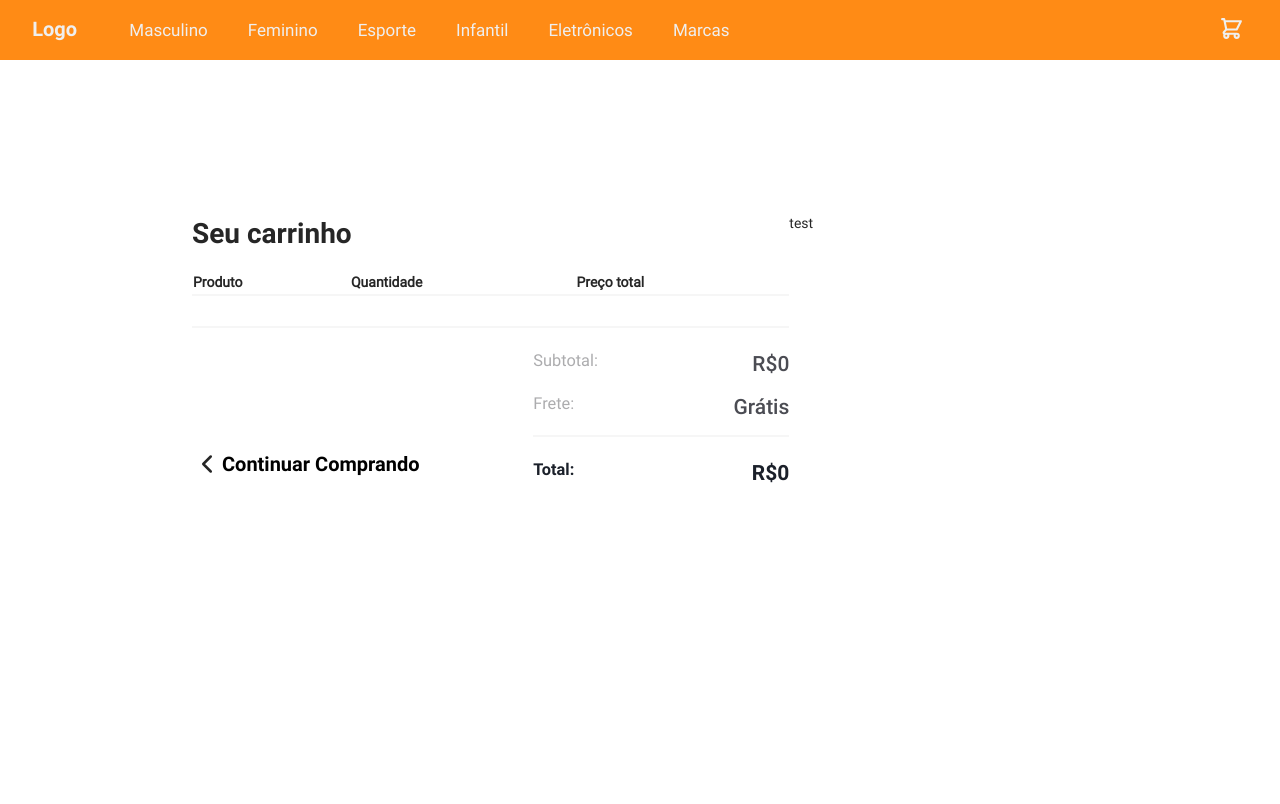
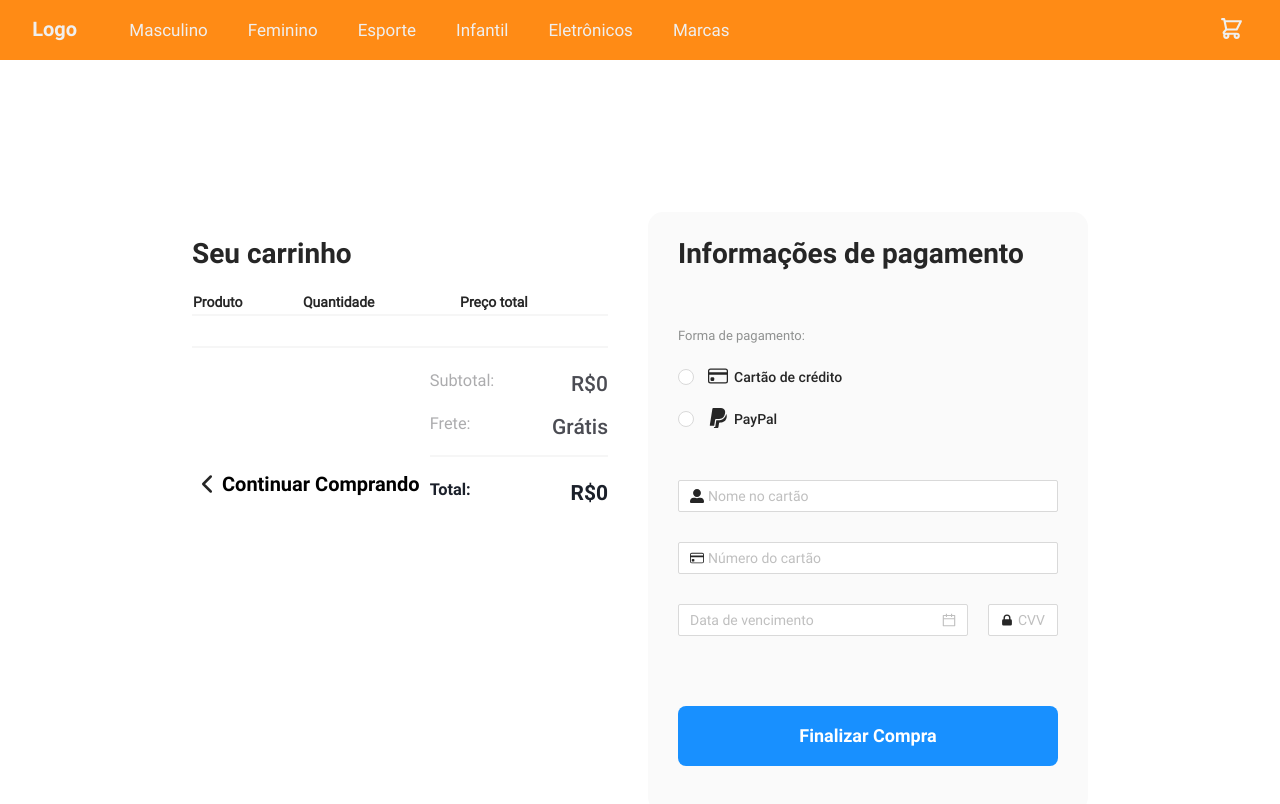
Before and after one commit to EduardoPD1921/e.com-frontend, a React (Create React App) app: page /checkout in a window 1280 px wide. Shown: the top 804 px of the page. Built offline with nearby package versions, Linux system fonts and the light colour scheme.

Commit message:
:sparkles: Checkout page finished

```diff
--- a/src/components/layout/Navbar/Cart/index.js
+++ b/src/components/layout/Navbar/Cart/index.js
@@ -90,7 +90,7 @@ function Cart() {
             <CheckoutInfo style={{ marginLeft: 'auto' }}>R${renderSubtotal()}</CheckoutInfo>
           </SubtotalContainer>
           <CheckoutButton href="/checkout">
-            Finalizar compra
+            Finalizar Compra
           </CheckoutButton>
         </CheckoutContainer>
       </Drawer>
--- a/src/pages/Checkout/index.js
+++ b/src/pages/Checkout/index.js
@@ -1,7 +1,13 @@
 import React, { useContext } from 'react';
 import { CartContext } from '../../Context/CartContext';
 
+import { Radio, Input, DatePicker } from 'antd';
+
 import { FiChevronLeft } from 'react-icons/fi';
+import { BsCreditCard } from 'react-icons/bs';
+import { ImPaypal } from 'react-icons/im';
+import { FaUserAlt } from 'react-icons/fa';
+import { HiLockClosed } from 'react-icons/hi';
 
 import Navbar from '../../components/layout/Navbar';
 import ProductRow from '../../components/ProductRow';
@@ -22,11 +28,20 @@ import {
   PriceValue,
   TotalKey,
   TotalPrice,
-  TextRow
+  TextRow,
+  PaymentInfoTitle,
+  PaymentMethodContainer,
+  PaymentMethodTitle,
+  PaymentMethodRow,
+  PaymentMethodText,
+  InfoRow,
+  CheckoutButton
 } from './styles';
 
 function Checkout() {
   const { addedProductsToCart } = useContext(CartContext);
+
+  const monthFormat = 'MM/YYYY';
 
   function renderCheckoutProducts() {
     if (addedProductsToCart) {
@@ -102,7 +117,48 @@ function Checkout() {
             </CheckoutPriceInfo>
           </ProductsInfo>
           <PaymentInfo>
-            test
+            <PaymentInfoTitle>Informações de pagamento</PaymentInfoTitle>
+            <PaymentMethodContainer>
+              <PaymentMethodTitle>Forma de pagamento:</PaymentMethodTitle>
+              <Radio.Group>
+                <PaymentMethodRow>
+                  <Radio value={1}>
+                    <BsCreditCard style={{ fontSize: 20, position: 'absolute', left: 30 }} />
+                    <PaymentMethodText>Cartão de crédito</PaymentMethodText>
+                  </Radio>
+                </PaymentMethodRow>
+                <PaymentMethodRow>
+                  <Radio value={2}>
+                    <ImPaypal style={{ fontSize: 20, position: 'absolute', left: 30 }} />
+                    <PaymentMethodText>PayPal</PaymentMethodText>
+                  </Radio>
+                </PaymentMethodRow>
+              </Radio.Group>
+              <Input
+                placeholder="Nome no cartão"
+                prefix={<FaUserAlt />}
+                style={{ marginTop: 50 }}
+              />
+              <Input
+                placeholder="Número do cartão"
+                prefix={<BsCreditCard />}
+                style={{ marginTop: 30 }}
+              />
+              <InfoRow>
+                <DatePicker
+                  format={monthFormat}
+                  placeholder="Data de vencimento"
+                  picker="month"
+                  style={{ marginTop: 30, width: 290 }}
+                />
+                <Input
+                  placeholder="CVV"
+                  prefix={<HiLockClosed />}
+                  style={{ marginTop: 30, width: 70, marginLeft: 20 }}
+                />
+              </InfoRow>
+              <CheckoutButton>Finalizar Compra</CheckoutButton>
+            </PaymentMethodContainer>
           </PaymentInfo>
         </InfoContainer>
       </CheckoutContainer>
--- a/src/pages/Checkout/styles.js
+++ b/src/pages/Checkout/styles.js
@@ -18,14 +18,23 @@ export const InfoContainer = styled.div`
 `;
 
 export const ProductsInfo = styled.div`
+  margin-top: 20px;
+
   display: flex;
   flex-direction: column;
   flex: 4;
 `;
 
 export const PaymentInfo = styled.div`
+  margin-left: 40px;
+
   display: flex;
+  flex-direction: column;
   flex: 2;
+
+  border-radius: 15px;
+
+  background: #FAFAFA;
 `;
 
 export const ProductsInfoTitle = styled.h1`
@@ -128,3 +137,58 @@ export const TextRow = styled.div`
     text-decoration: underline;
   }
 `;
+
+export const PaymentInfoTitle = styled.h1`
+  margin: 20px 0 0 30px;
+
+  font-family: robotoBold;
+`;
+
+export const PaymentMethodContainer = styled.div`
+  margin: 50px 30px 0 30px;
+
+  display: flex;
+  flex-direction: column;
+`;
+
+export const PaymentMethodTitle = styled.span`
+  font-size: 13px;
+  color: #8F9190;
+`;
+
+export const PaymentMethodRow = styled.div`
+  margin-top: 20px;
+
+  display: flex;
+  flex-direction: row;
+
+  align-items: center;
+`;
+
+export const PaymentMethodText = styled.span`
+  margin-left: 32px;
+
+  font-family: robotoMedium;
+`;
+
+export const InfoRow = styled.div`
+  display: flex;
+  flex-direction: row;
+`;
+
+export const CheckoutButton = styled.button`
+  height: 60px;
+
+  margin-top: 70px;
+
+  background: #1890FF;
+
+  color: white;
+  font-family: robotoBold;
+  font-size: 18px;
+
+  border: none;
+  border-radius: 8px;
+
+  cursor: pointer;
+`;
```
Also changed, not shown: 1 other file (tests, documents, lock files or other folders).
